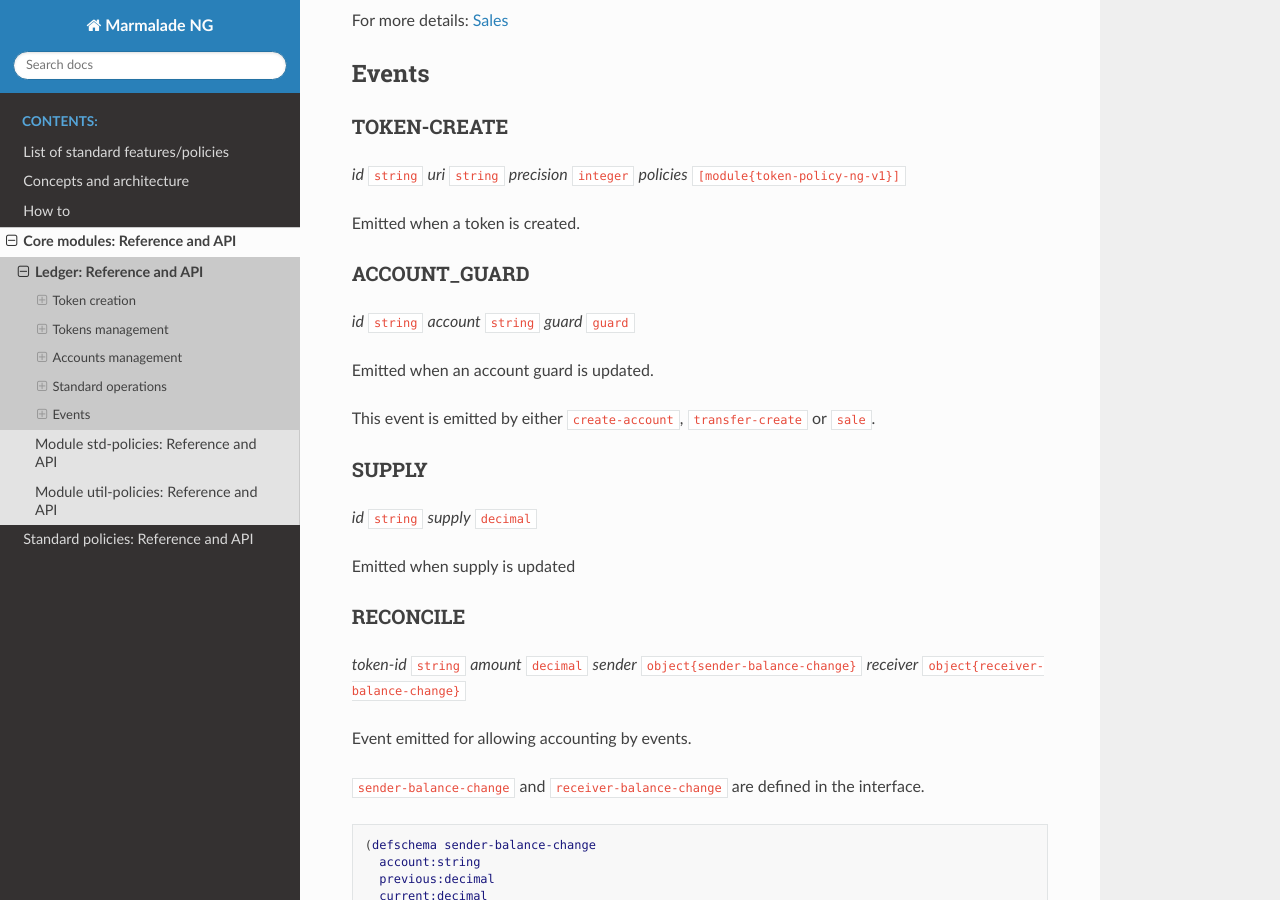
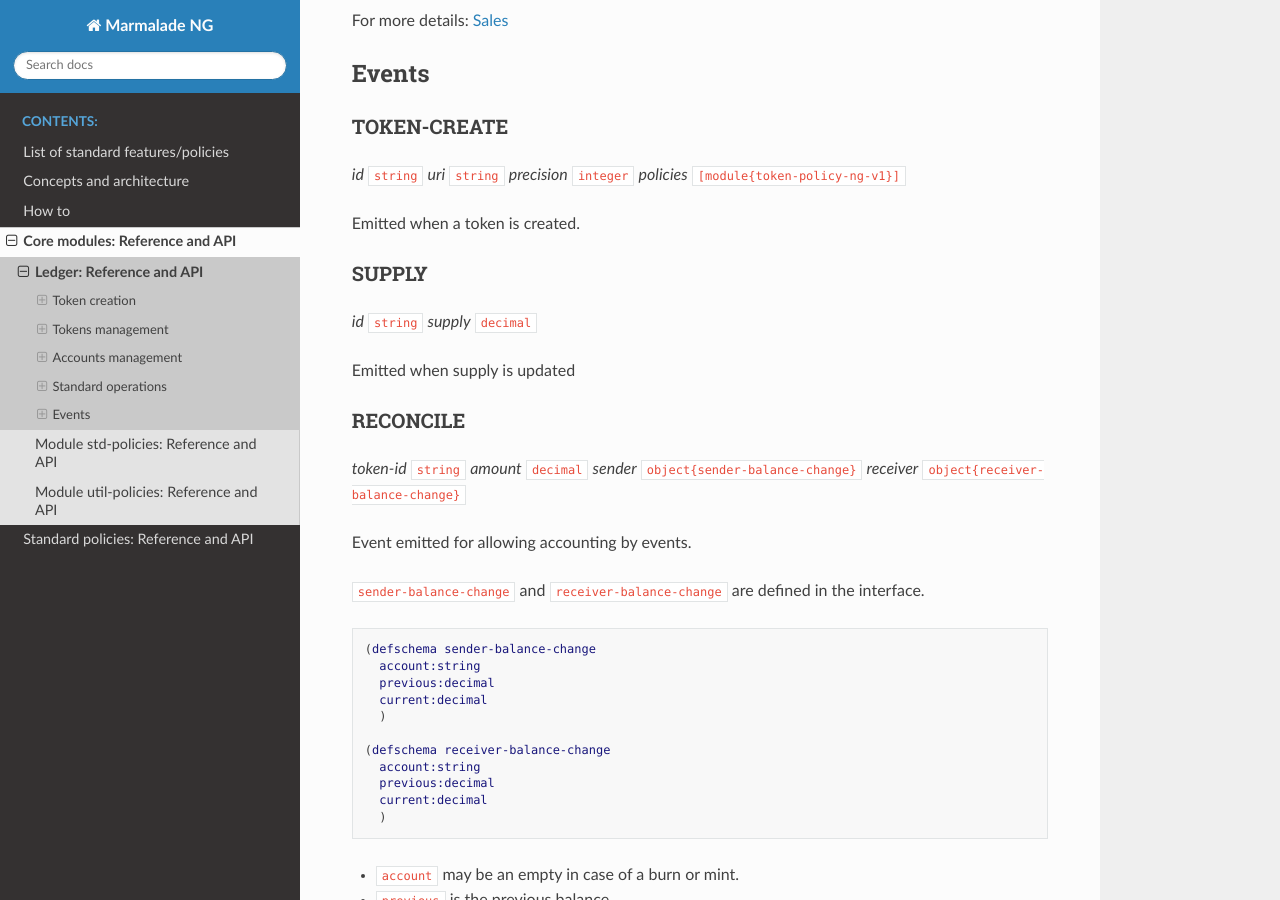
Before and after one commit to Marmalade-NG/marmalade-ng, a Sphinx documentation site: the page built from doc/source/api_ledger.rst, in a window 1280 px wide and 900 px high, scrolled down 6987 px. Built offline with Sphinx 7.4.7 and the Read the Docs theme 2.0.0, drawn with Linux system fonts in a browser that asks for light colours.

Commit message:
Don't emit the ACCOUNT_GUARD event anymore

```diff
--- a/doc/source/api_ledger.rst
+++ b/doc/source/api_ledger.rst
@@ -351,16 +351,6 @@ TOKEN-CREATE
 
 Emitted when a token is created.
 
-
-ACCOUNT_GUARD
-~~~~~~~~~~~~~
-*id* ``string`` *account* ``string`` *guard* ``guard``
-
-Emitted when an account guard is updated.
-
-This event is emitted by either ``create-account``, ``transfer-create`` or ``sale``.
-
-
 SUPPLY
 ~~~~~~
 *id* ``string`` *supply* ``decimal``
```
Also changed, not shown: README.md (+4 -0 lines), 1 other file.
